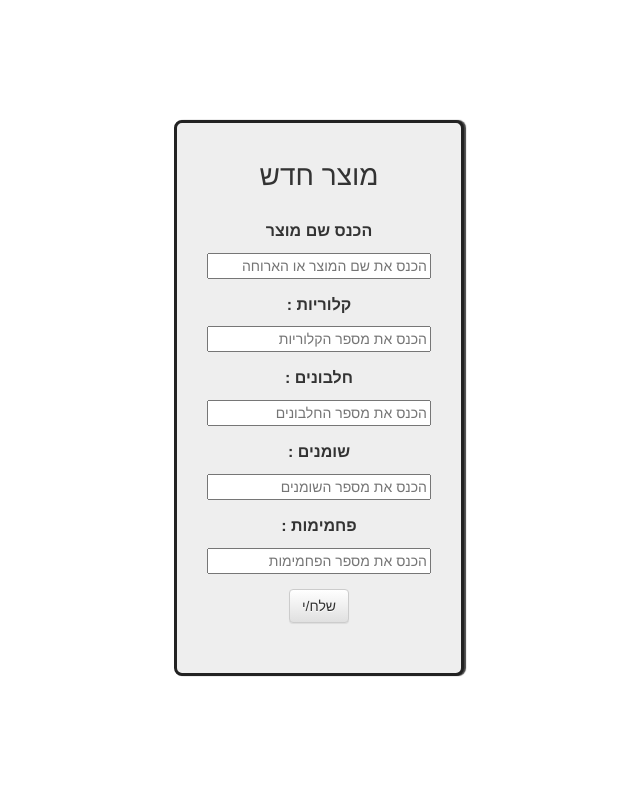
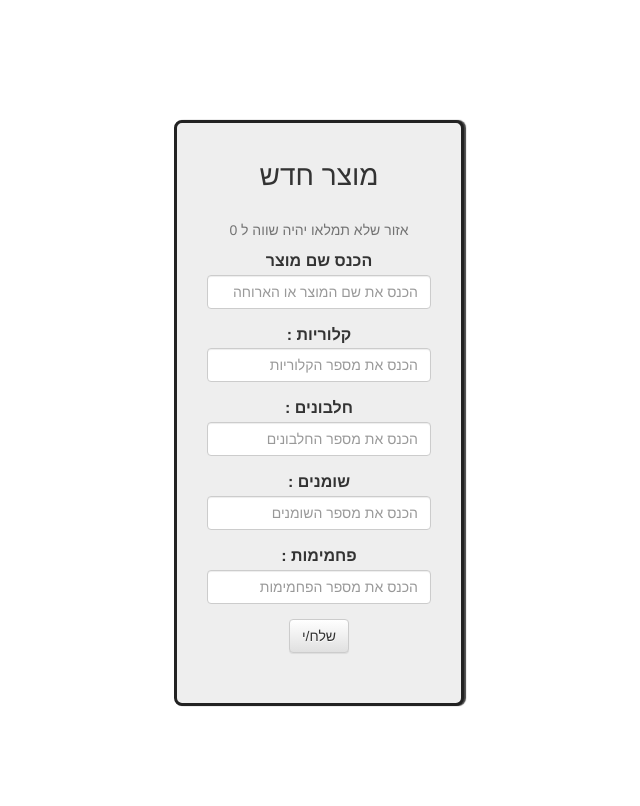
Before and after one commit to Thecink09/Calculate_Diet, a Flask app: page /food/add_food in a window 1280 px wide. Shown: the part 52-858 px from the top of the page, without its empty margins (321-961 px from the left). Before the commit the page ends 729 px from the top, so only its background shows below. Run offline with Flask 2, Linux system fonts and the light colour scheme; the visitor is signed in with stand-in values (Sample User, id 1); some libraries are stand-ins or nearby versions.

Commit message:
fixing issue

```diff
--- a/src/templates/food/add_food.html
+++ b/src/templates/food/add_food.html
@@ -4,26 +4,26 @@
 <div class="container">
     <form class="form-size" method="POST">
         <h3 aria-describedby="add-description">מוצר חדש</h3>
-        <span id="add-description" class="help-block"></span>
+        <span id="add-description" class="help-block">אזור שלא תמלאו יהיה שווה ל 0</span>
         <div class="form-group">
-            <label for="name">הכנס שם מוצר</label>
-            <input id="name" name="name" type="text" required="required" placeholder="הכנס את שם המוצר או הארוחה"/>
+            <label for="name" style="margin-bottom: 2px;">הכנס שם מוצר</label>
+            <input id="name" class="form-control" name="name" type="text" required="required" placeholder="הכנס את שם המוצר או הארוחה"/>
         </div>
         <div class="form-group">
-            <label for="cal">קלוריות : </label>
-            <input id="cal" name="cal" type="number" min="0" step="0.01" placeholder="הכנס את מספר הקלוריות"/>
+            <label for="cal" style="margin-bottom: 2px;">קלוריות : </label>
+            <input id="cal" class="form-control" name="cal" type="number" min="0" step="0.01" placeholder="הכנס את מספר הקלוריות"/>
         </div>
         <div class="form-group">
-            <label for="pro">חלבונים : </label>
-            <input id="pro" name="pro" type="number" min="0" step="0.01" placeholder="הכנס את מספר החלבונים"/>
+            <label for="pro" style="margin-bottom: 2px;">חלבונים : </label>
+            <input id="pro" class="form-control" name="pro" type="number" min="0" step="0.01" placeholder="הכנס את מספר החלבונים"/>
         </div>
         <div class="form-group">
-            <label for="fat">שומנים :  </label>
-            <input id="fat" name="fat" type="number" min="0" step="0.01" placeholder="הכנס את מספר השומנים"/>
+            <label for="fat" style="margin-bottom: 2px;">שומנים :  </label>
+            <input id="fat" class="form-control" name="fat" type="number" min="0" step="0.01" placeholder="הכנס את מספר השומנים"/>
         </div>
         <div class="form-group">
-            <label for="carbs">פחמימות : </label>
-            <input id="carbs" name="carbs" type="number" min="0" step="0.01" placeholder="הכנס את מספר הפחמימות"/>
+            <label for="carbs" style="margin-bottom: 2px;">פחמימות : </label>
+            <input id="carbs" class="form-control" name="carbs" type="number" min="0" step="0.01" placeholder="הכנס את מספר הפחמימות"/>
         </div>
 
         <button type="submit" class="btn btn-default" style="margin-bottom: 20px;">שלח/י</button>
--- a/src/templates/food/add_with_a_link.html
+++ b/src/templates/food/add_with_a_link.html
@@ -6,12 +6,12 @@
         <h3>מוצר חדש</h3>
         <div class="form-group">
             <label for="name">הכנס שם מוצר</label>
-            <input id="name" name="name" type="text" placeholder="הכנס את שם המוצר או הארוחה"/>
+            <input id="name" name="name" class="form-control" type="text" placeholder="הכנס את שם המוצר או הארוחה"/>
         </div>
         <div class="form-group">
             <label for="url">הכנס את הלינק</label>
-            <input id="url" name="url" type="text" placeholder="הכנס לינק למוצר" aria-describedby="link-description">
-            <span id="link-description" class="help-block">לינק מהאתרים הבאים : "foodsdictionary" בלבד יהיו תקינים</span>
+            <input id="url" name="url" class="form-control" type="text" placeholder="הכנס לינק לדף המוצר" aria-describedby="link-description">
+            <span id="link-description" class="help-block">לינק מהאתר "<a target="_blank" href="http://www.foodsdictionary.co.il/FoodsSearch.php">foodsdictionary</a>" בלבד יהיה תקין</span>
         </div>
         <button type="submit" class="btn btn-default" style="margin-bottom: 20px;">הוסף/י</button>
 
```
